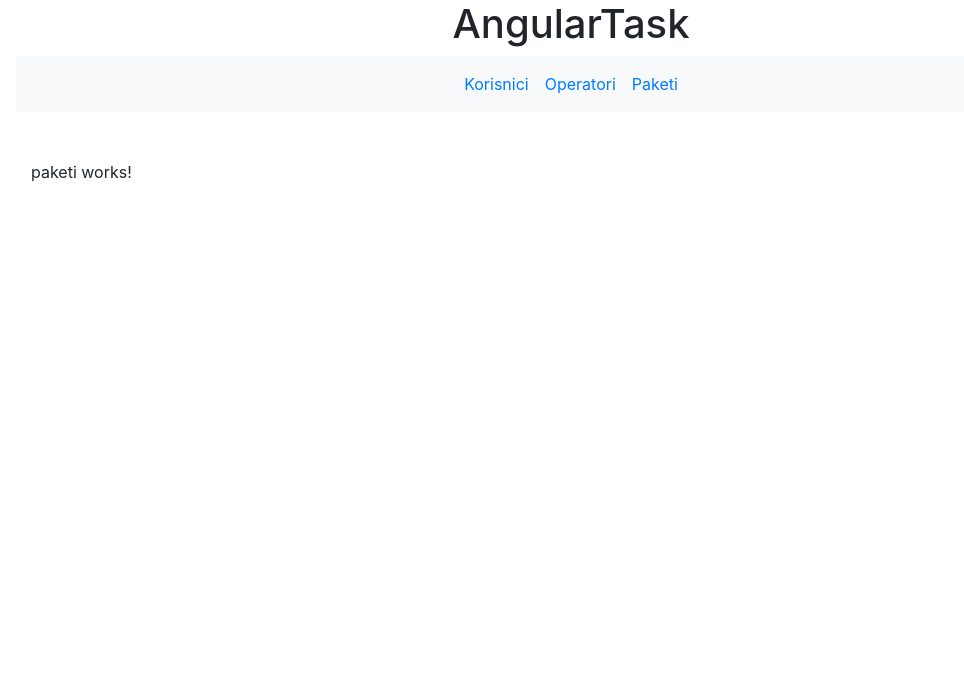
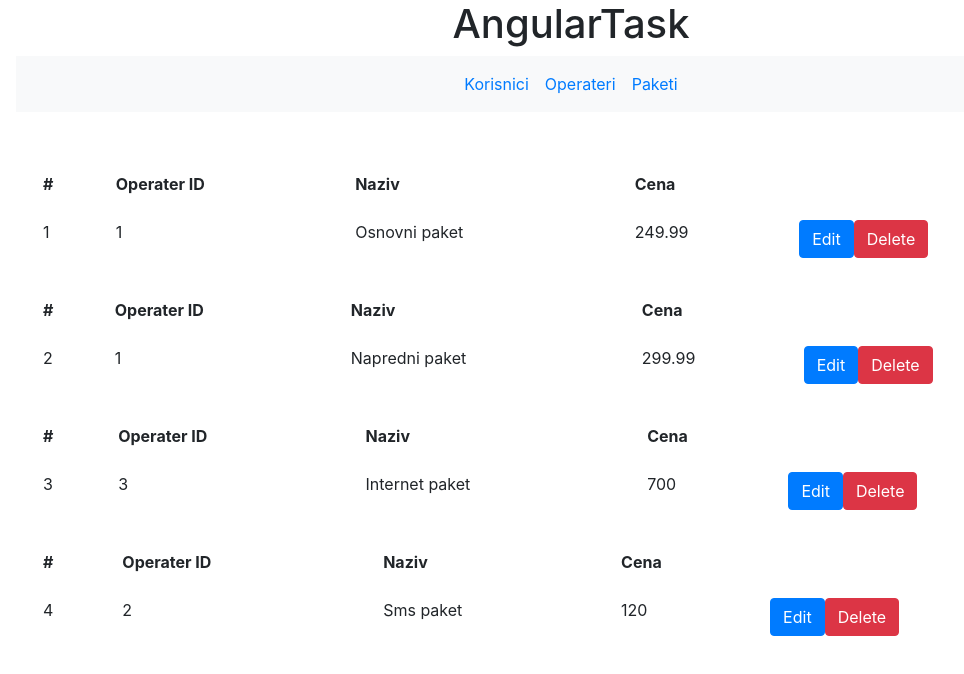
Before and after one commit to nemanjat053/AngularTask, an Angular app in the folder AngularTask/: page /paketi in a window 1280 px wide. Shown: the top 674 px of the page, without its empty margins (69-1033 px from the left). Built offline with nearby package versions, Linux system fonts and the light colour scheme; data requests are answered from the project's data file.

Commit message:
Finished paket component

```diff
--- a/AngularTask/src/app/app.component.html
+++ b/AngularTask/src/app/app.component.html
@@ -15,7 +15,7 @@
           class="nav-link"
           [routerLink]="['/operatori']"
           routerLinkActive="router-link-active"
-          >Operatori</a
+          >Operateri</a
         >
       </li>
       <li class="nav-item">
--- a/AngularTask/src/app/components/paketi/paketi.component.html
+++ b/AngularTask/src/app/components/paketi/paketi.component.html
@@ -1 +1,31 @@
-<p>paketi works!</p>
+<table class="table table-borderless" *ngFor="let paket of paketi">
+    <thead>
+      <tr>
+        <th>#</th>
+        <th>Operater ID</th>
+        <th>Naziv</th>
+        <th>Cena</th>
+      </tr>
+    </thead>
+    <tbody>
+      <tr>
+        <td>{{ paket.id }}</td>
+        <td>{{ paket.operaterId }}</td>
+        <td>{{ paket.naziv }}</td>
+        <td>{{ paket.cena }}</td>
+        <td>
+          <button class="btn btn-primary">
+            <a
+              [routerLink]="['/paketi', paket.id]"
+              routerLinkActive="router-link-active"
+              style="color: white;"
+              >Edit</a
+            >
+          </button>
+          <button class="btn btn-danger" (click)="deletePaket(paket.id)">
+            Delete
+          </button>
+        </td>
+      </tr>
+    </tbody>
+  </table>
--- a/AngularTask/src/app/components/paketi/paketi.component.ts
+++ b/AngularTask/src/app/components/paketi/paketi.component.ts
@@ -1,4 +1,7 @@
 import { Component, OnInit } from '@angular/core';
+import { PaketServiceService } from 'src/app/service/paket-service.service';
+import { ActivatedRoute } from '@angular/router';
+import { Paket } from 'src/app/model/Paket';
 
 @Component({
   selector: 'app-paketi',
@@ -7,9 +10,20 @@ import { Component, OnInit } from '@angular/core';
 })
 export class PaketiComponent implements OnInit {
 
-  constructor() { }
+  paketi: Paket[];
+
+  constructor(private ps: PaketServiceService, private ar: ActivatedRoute) { }
 
   ngOnInit(): void {
+    this.getPaketi();
+  }
+
+  getPaketi(){
+    this.ps.getAll().subscribe((response) => this.paketi = response);
+  }
+
+  deletePaket(id: number){
+    this.ps.delete(id).subscribe((response) => this.getPaketi());
   }
 
 }
--- a/AngularTask/src/app/service/korisnik-service.service.ts
+++ b/AngularTask/src/app/service/korisnik-service.service.ts
@@ -13,7 +13,6 @@ export class KorisnikServiceService {
   private url = "http://localhost:3000/";
 
   private korisnikPrefix = 'korisnik';
-  private paketPrefix = 'paket';
 
 
   getAll(): Observable<Korisnik[]>{
--- a/AngularTask/src/app/service/operater-service.service.ts
+++ b/AngularTask/src/app/service/operater-service.service.ts
@@ -12,7 +12,7 @@ export class OperaterServiceService {
 
   private url: string = "http://localhost:3000/";
 
-  private operatorPrefix = 'operator';
+  private operatorPrefix = 'operater';
 
   getAll(): Observable<Operater[]>{
     return this.http.get<Operater[]>(this.url + this.operatorPrefix);
--- a/AngularTask/src/app/service/paket-service.service.ts
+++ b/AngularTask/src/app/service/paket-service.service.ts
@@ -1,9 +1,27 @@
 import { Injectable } from '@angular/core';
+import { HttpClient } from '@angular/common/http';
+import { Observable } from 'rxjs';
+import { Paket } from '../model/Paket';
 
 @Injectable({
   providedIn: 'root'
 })
 export class PaketServiceService {
 
-  constructor() { }
+  private url = "http://localhost:3000/";
+  private paketPrefix = 'paket';
+
+  constructor(private http: HttpClient) { }
+
+  getAll(): Observable<Paket[]>{
+    return this.http.get<Paket[]>(this.url + this.paketPrefix);
+  }
+
+  getOne(): Observable<Paket>{
+    return this.http.get<Paket>(this.url + this.paketPrefix);
+  }
+
+  delete(id: number): Observable<Paket>{
+    return this.http.delete<Paket>(this.url + this.paketPrefix + `/${id}`)
+  }
 }
--- a/AngularTask/src/server/db.json
+++ b/AngularTask/src/server/db.json
@@ -8,12 +8,12 @@
     {
       "id": 2,
       "naziv": "Telenor",
-      "skracenica": "063"
+      "pozivniBroj": "063"
     },
     {
       "id": 3,
       "naziv": "Vip",
-      "skracenica": "060"
+      "pozivniBroj": "060"
     }
   ],
   "paket": [
```
